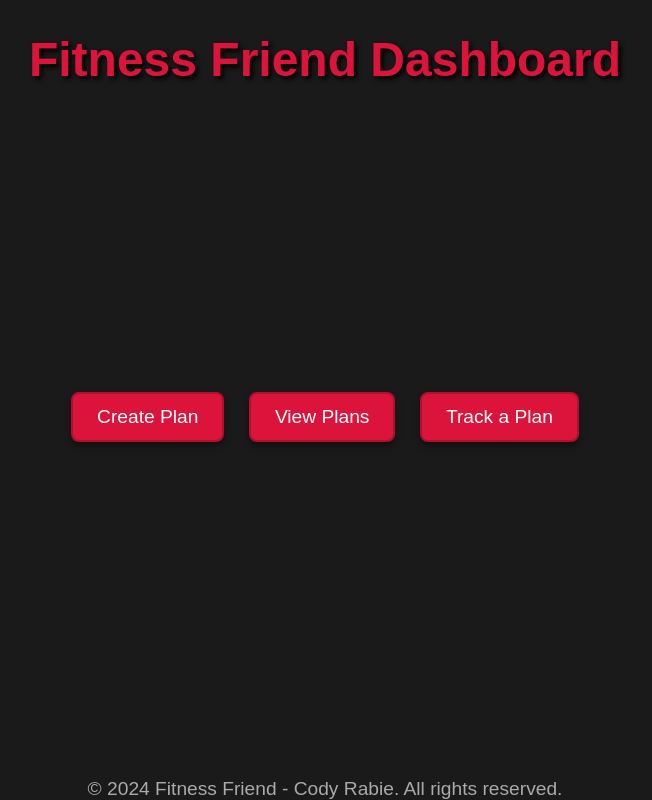
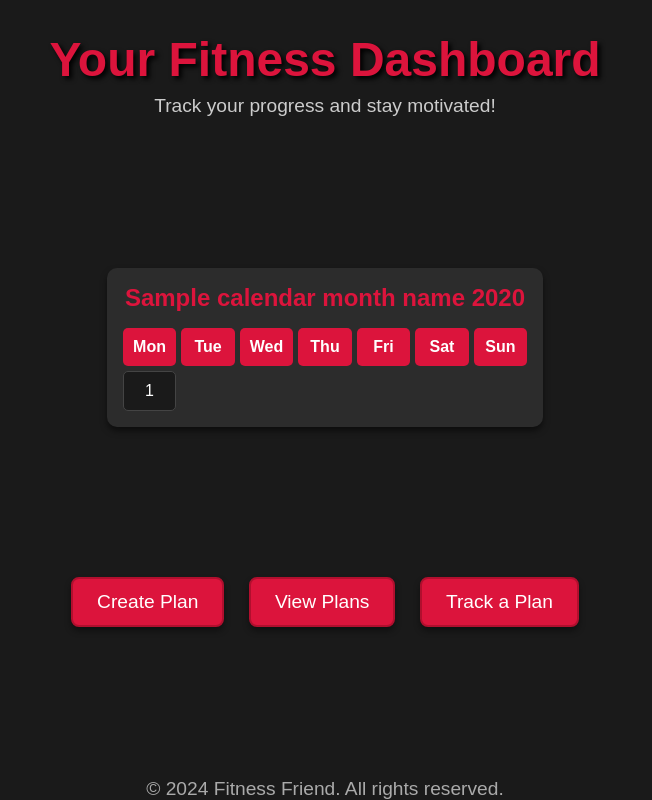
Before and after one commit to Cxdyr/Fitness-Tracker, a Flask app: template frontend/templates/dashboard.html in a window 1280 px wide. Shown: the whole page, without its empty margins (315-967 px from the left). Run offline with Flask 3, Linux system fonts and the light colour scheme; the template is opened without the code that fills it: most values are stand-ins (such as "Sample title", 1, 10 or a date in 2020).

Commit message:
Added dashboard tracked day display functionality, api endpoint, and frontend user session correction.

```diff
--- a/backend/app.py
+++ b/backend/app.py
@@ -3,6 +3,9 @@ from flask_bcrypt import Bcrypt
 from flask import Flask, jsonify, request
 import sys
 import os
+
+from numpy import extract
+from sqlalchemy import func
 sys.path.append(os.path.abspath(os.path.join(os.path.dirname(__file__), '..')))
 from config import Config
 from models import LiftPerformance, db, bcrypt, User, Lift, Plan, PlanLift
@@ -82,6 +85,37 @@ def populate_lifts():
             db.session.add(new_lift)
     db.session.commit()
 
+# End point for getting user tracked dates for calander display on dashboard
+@app.route('/api/tracked-dates', methods=['GET'])
+def get_tracked_dates_api():
+    try:
+        user_id = request.args.get('user_id', type=int)
+        year = request.args.get('year', type=int)
+        month = request.args.get('month', type=int)
+
+        if not user_id:
+            return jsonify({"error": "User ID is required"}), 400
+        if not year or not month:
+            return jsonify({"error": "Year and Month are required"}), 400
+
+        tracked_dates = db.session.query(LiftPerformance.date).join(
+            PlanLift, LiftPerformance.plan_lift_id == PlanLift.id
+        ).join(
+            Plan, PlanLift.plan_id == Plan.id
+        ).filter(
+            Plan.user_id == user_id,  # Filter by user_id
+            func.extract('year', LiftPerformance.date) == year,
+            func.extract('month', LiftPerformance.date) == month
+        ).distinct().all()  # Use distinct to remove duplicates
+
+        unique_dates = set(date[0].date() for date in tracked_dates)  #Get unique dates
+        tracked_dates_list = [date.strftime("%Y-%m-%d") for date in sorted(unique_dates)]
+        return jsonify({"tracked_dates": tracked_dates_list}), 200
+
+    except Exception as e:
+        print(f"Error in /tracked-dates API: {str(e)}")
+        return jsonify({"error": str(e)}), 500
+
 
 # ----- BASIC AUTH ENDPOINTS (REGISTER/LOGIN) --------
 
@@ -120,18 +154,27 @@ def api_register():
 
 @app.route('/api/login', methods=['POST'])
 def api_login():
-    data = request.get_json()
-    if not data or 'username' not in data or 'password' not in data:
-        return jsonify({"error": "Invalid data"}), 400
+    try:
+        data = request.get_json()
+        if not data or not data.get('username') or not data.get('password'):
+            return jsonify({"error": "Username and password are required"}), 400
 
-    user = User.query.filter_by(username=data['username']).first()
-    if not user:
-        return jsonify({"error": "Invalid username or password"}), 401
+        user = User.query.filter_by(username=data['username']).first()
+        if not user or not bcrypt.check_password_hash(user.password_hash, data['password']):
+            return jsonify({"error": "Invalid username or password"}), 401
 
-    if not bcrypt.check_password_hash(user.password_hash, data['password']):
-        return jsonify({"error": "Invalid username or password"}), 401
+        return jsonify({
+            "message": "Login successful",
+            "user": {
+                "id": user.id,
+                "username": user.username
+            }
+        }), 200
 
-    return jsonify({"message": "Login successful", "user": {"id": user.id, "username": user.username}}), 200
+    except Exception as e:
+        app.logger.error(f"Error in /api/login: {str(e)}")
+        return jsonify({"error": "An unexpected error occurred. Please try again later."}), 500
+
 
 
 # ----- PLAN CREATION AND VIEWING ENDPOINTS  --------
--- a/frontend/static/css/styles.css
+++ b/frontend/static/css/styles.css
@@ -175,6 +175,24 @@ a:hover {
     transform: scale(1.05);
 }
 
+.calendar-day {
+    padding: 10px;
+    text-align: center;
+    border: 1px solid #ccc;
+    background-color: #fff;
+    color: #000;
+    border-radius: 4px;
+}
+
+.calendar-day.tracked-day {
+    background-color: #4CAF50; /* Green for tracked days */
+    color: white;
+    font-weight: bold;
+    border-radius: 50%;
+}
+
+
+
 /* Form Container */
 form {
     background-color: #2c2c2c;
--- a/frontend/templates/dashboard.html
+++ b/frontend/templates/dashboard.html
@@ -2,15 +2,46 @@
 <html lang="en">
 <head>
     <meta charset="UTF-8">
-    <title>FF Dashboard</title>
+    <meta name="viewport" content="width=device-width, initial-scale=1.0">
+    <title>Fitness Friend - Dashboard</title>
     <link rel="stylesheet" href="{{ url_for('static', filename='css/styles.css') }}">
 </head>
 <body>
     <header>
-     <h1> Fitness Friend Dashboard</h1></a>
+        <h1>Your Fitness Dashboard</h1>
+        <p>Track your progress and stay motivated!</p>
     </header>
 
-    <main>
+    <div class="calendar-container">
+        <div class="calendar-header">
+            {{ calendar_month_name[month] }} {{ year }}
+        </div>
+
+        <div class="calendar-grid">
+            <!-- Day Names -->
+            <div class="calendar-header-day">Mon</div>
+            <div class="calendar-header-day">Tue</div>
+            <div class="calendar-header-day">Wed</div>
+            <div class="calendar-header-day">Thu</div>
+            <div class="calendar-header-day">Fri</div>
+            <div class="calendar-header-day">Sat</div>
+            <div class="calendar-header-day">Sun</div>
+
+            <!-- Days of the Month -->
+            {% for week in cal %}
+                {% for day_number in week %}
+                    {% if day_number == 0 %}
+                        <div class="calendar-day"></div> <!-- Empty Days -->
+                    {% elif day_number in tracked_days %}
+                        <div class="calendar-day tracked-day">{{ day_number }}</div> <!-- Tracked Day Highlight -->
+                    {% else %}
+                        <div class="calendar-day">{{ day_number }}</div> <!-- Regular Day -->
+                    {% endif %}
+                {% endfor %}
+            {% endfor %}
+        </div>
+    </div>
+
     <div class="buttons">
         <!-- Link to create a plan -->
         <a href="{{ url_for('plan') }}" class="btn">Create Plan</a>
@@ -22,14 +53,9 @@
         <a href="{{ url_for('tracker') }}" class="btn">Track a Plan</a>
     </div>
 
-        <!-- Place holder for embeded youtube video explaining how the App works if the user has not tracked a lift yet (IE new users)-->
-
-        <!-- Place holder for Calander highlighting the days tracked by user, shown for everyone who has at least tracked 1 lift-->
-
-    </main>
 
     <footer>
-        <p>&copy; 2024 Fitness Friend - Cody Rabie. All rights reserved.</p>
+        <p>&copy; 2024 Fitness Friend. All rights reserved.</p>
     </footer>
 </body>
 </html>
```
Also changed, not shown: frontend/app.py (+48 -10 lines), frontend/calendar_creation.py (+23 -1 lines), frontend/templates/plan.html (+4 -4 lines), backend/instance/fitness_app.db. Lines whose indentation alone changed are shown as unchanged.
